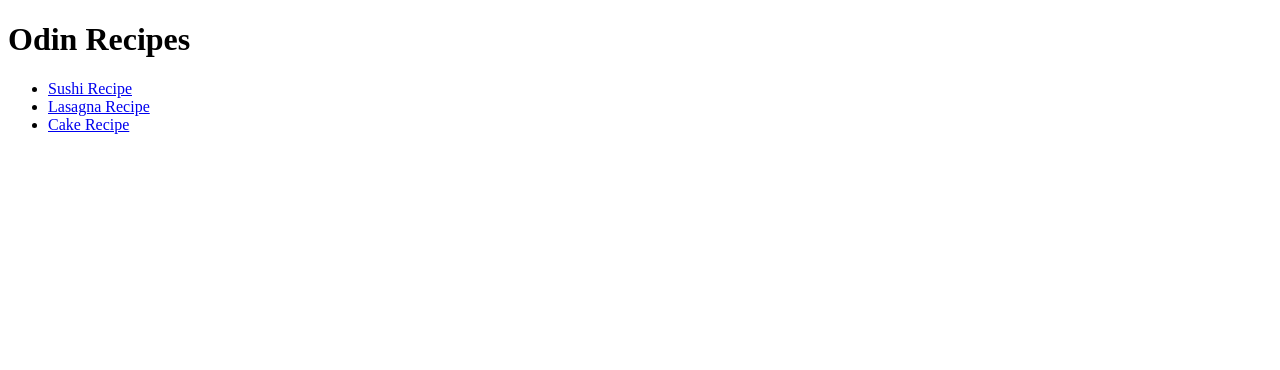
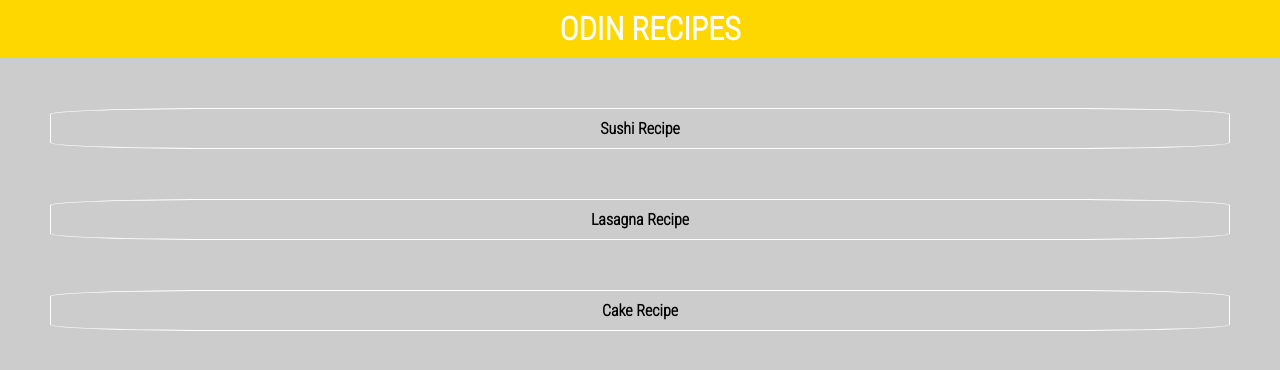
Before and after one commit to PedroP-DS/odin-recipes, a plain HTML site: page index.html in a window 1280 px wide. Drawn offline with Linux system fonts and the light colour scheme.

Commit message:
Basic CSS  style was add to the index,sushi,lasagna and cake html archives

```diff
--- a/index.html
+++ b/index.html
@@ -4,14 +4,23 @@
     <meta charset="UTF-8" />
     <meta http-equiv="X-UA-Compatible" content="IE=edge" />
     <meta name="viewport" content="width=device-width, initial-scale=1.0" />
+    <link rel="preconnect" href="https://fonts.googleapis.com" />
+    <link rel="preconnect" href="https://fonts.gstatic.com" crossorigin />
+    <link
+      href="https://fonts.googleapis.com/css2?family=Chakra+Petch:wght@300&family=Roboto+Condensed:wght@300&display=swap"
+      rel="stylesheet"
+    />
+    <link rel="stylesheet" href="./styles.css" />
     <title>Odin Recipes</title>
   </head>
   <body>
-    <h1>Odin Recipes</h1>
-    <ul>
-      <li><a href="recipes/sushi.html">Sushi Recipe</a></li>
-      <li><a href="recipes/lasagna.html">Lasagna Recipe</a></li>
-      <li><a href="recipes/cake.html">Cake Recipe</a></li>
-    </ul>
+    <h1 class="title">Odin Recipes</h1>
+    <div class="menu">
+      <ul>
+        <li><a href="recipes/sushi.html">Sushi Recipe</a></li>
+        <li><a href="recipes/lasagna.html">Lasagna Recipe</a></li>
+        <li><a href="recipes/cake.html">Cake Recipe</a></li>
+      </ul>
+    </div>
   </body>
 </html>
--- /dev/null
+++ b/recipes/styles.css
@@ -0,0 +1,21 @@
+* {
+  margin: 0;
+  padding: 0;
+  font-family: "Chakra Petch", sans-serif;
+  font-family: "Roboto Condensed", sans-serif;
+}
+body {
+  text-align: center;
+}
+h1 {
+  background-color: #ffd700;
+  color: #fff;
+  text-transform: uppercase;
+  margin-bottom: 10px;
+}
+
+h2,
+h3 {
+  margin: 10px;
+  text-transform: uppercase;
+}
--- /dev/null
+++ b/styles.css
@@ -0,0 +1,41 @@
+* {
+  margin: 0;
+  padding: 0;
+  font-family: "Chakra Petch", sans-serif;
+  font-family: "Roboto Condensed", sans-serif;
+}
+
+body {
+  background-color: #ccc;
+}
+
+.title {
+  background-color: #ffd700;
+  color: #fff;
+  text-transform: uppercase;
+  width: 100%;
+  padding: 10px;
+  text-align: center;
+}
+
+ul {
+  text-align: center;
+}
+a {
+  text-decoration: none;
+  text-align: center;
+  color: #000;
+  font-weight: bold;
+}
+li {
+  list-style: none;
+  margin: 50px;
+  padding: 10px;
+  border: solid 1px #fff;
+  border-radius: 15%;
+}
+
+li:hover {
+  background-color: #fff;
+  cursor: pointer;
+}
```
Also changed, not shown: recipes/cake.html (+3 -0 lines), recipes/lasagna.html (+3 -0 lines), recipes/sushi.html (+42 -11 lines).
